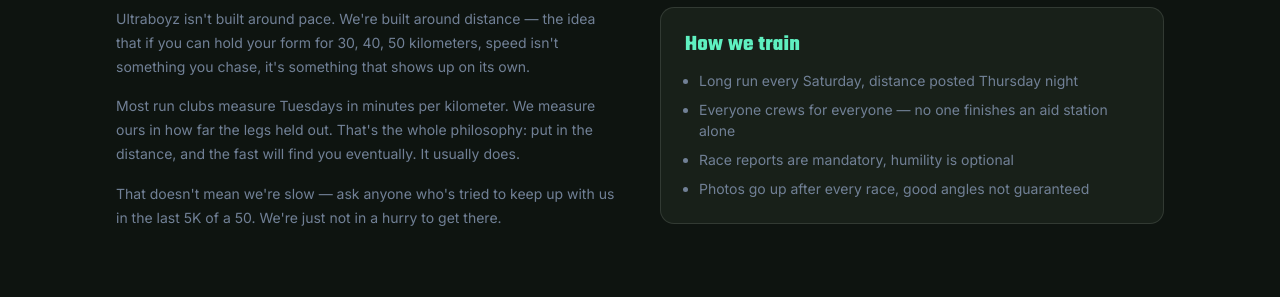
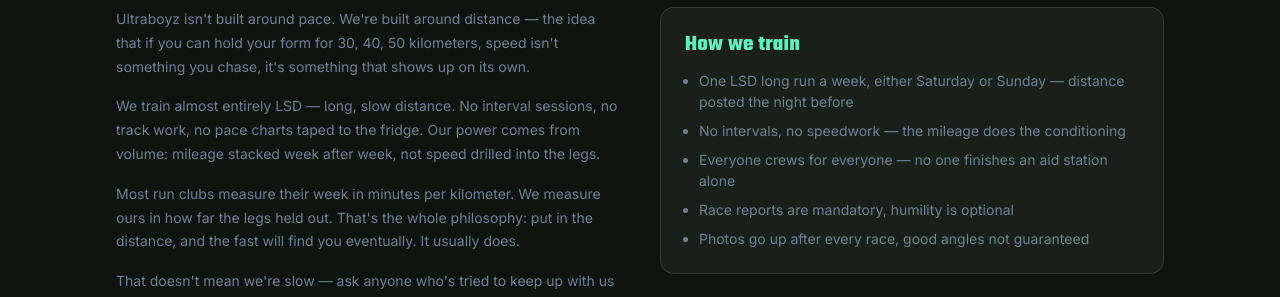
Before and after one commit to fafajer08/ultraboyz, a React (Vite) app in the folder client/: page /about in a window 1280 px wide. Shown: the part 175-472 px from the top of the page. Built offline with nearby package versions, Linux system fonts and the light colour scheme; no server answers.

Commit message:
updated about

```diff
--- a/client/src/pages/About.jsx
+++ b/client/src/pages/About.jsx
@@ -14,7 +14,10 @@
             Ultraboyz isn't built around pace. We're built around distance — the idea that if you can hold your form for 30, 40, 50 kilometers, speed isn't something you chase, it's something that shows up on its own.
           </Text>
           <Text color="gray.500" lineHeight={1.7} fontSize="sm">
-            Most run clubs measure Tuesdays in minutes per kilometer. We measure ours in how far the legs held out. That's the whole philosophy: put in the distance, and the fast will find you eventually. It usually does.
+            We train almost entirely LSD — long, slow distance. No interval sessions, no track work, no pace charts taped to the fridge. Our power comes from volume: mileage stacked week after week, not speed drilled into the legs.
+          </Text>
+          <Text color="gray.500" lineHeight={1.7} fontSize="sm">
+            Most run clubs measure their week in minutes per kilometer. We measure ours in how far the legs held out. That's the whole philosophy: put in the distance, and the fast will find you eventually. It usually does.
           </Text>
           <Text color="gray.500" lineHeight={1.7} fontSize="sm">
             That doesn't mean we're slow — ask anyone who's tried to keep up with us in the last 5K of a 50. We're just not in a hurry to get there.
@@ -23,7 +26,8 @@
         <Box bg={cardBg} border="1px solid" borderColor={borderCol} borderRadius="14px" p={6} h="fit-content">
           <Heading fontSize="22px" color="brand.cyan" mb={3}>How we train</Heading>
           <UnorderedList spacing={2} fontSize="sm" color="gray.500">
-            <ListItem>Long run every Saturday, distance posted Thursday night</ListItem>
+            <ListItem>One LSD long run a week, either Saturday or Sunday — distance posted the night before</ListItem>
+            <ListItem>No intervals, no speedwork — the mileage does the conditioning</ListItem>
             <ListItem>Everyone crews for everyone — no one finishes an aid station alone</ListItem>
             <ListItem>Race reports are mandatory, humility is optional</ListItem>
             <ListItem>Photos go up after every race, good angles not guaranteed</ListItem>
```
